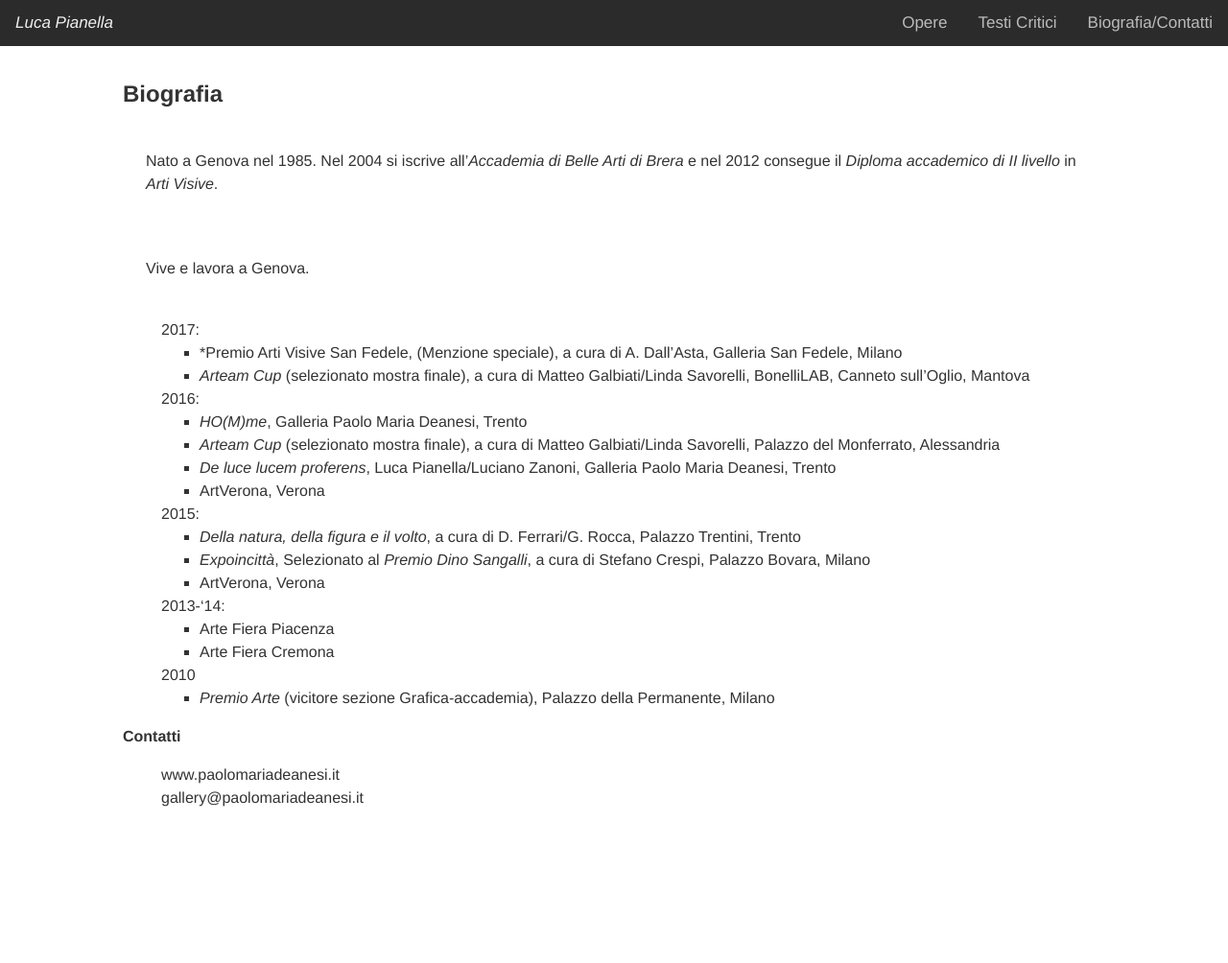
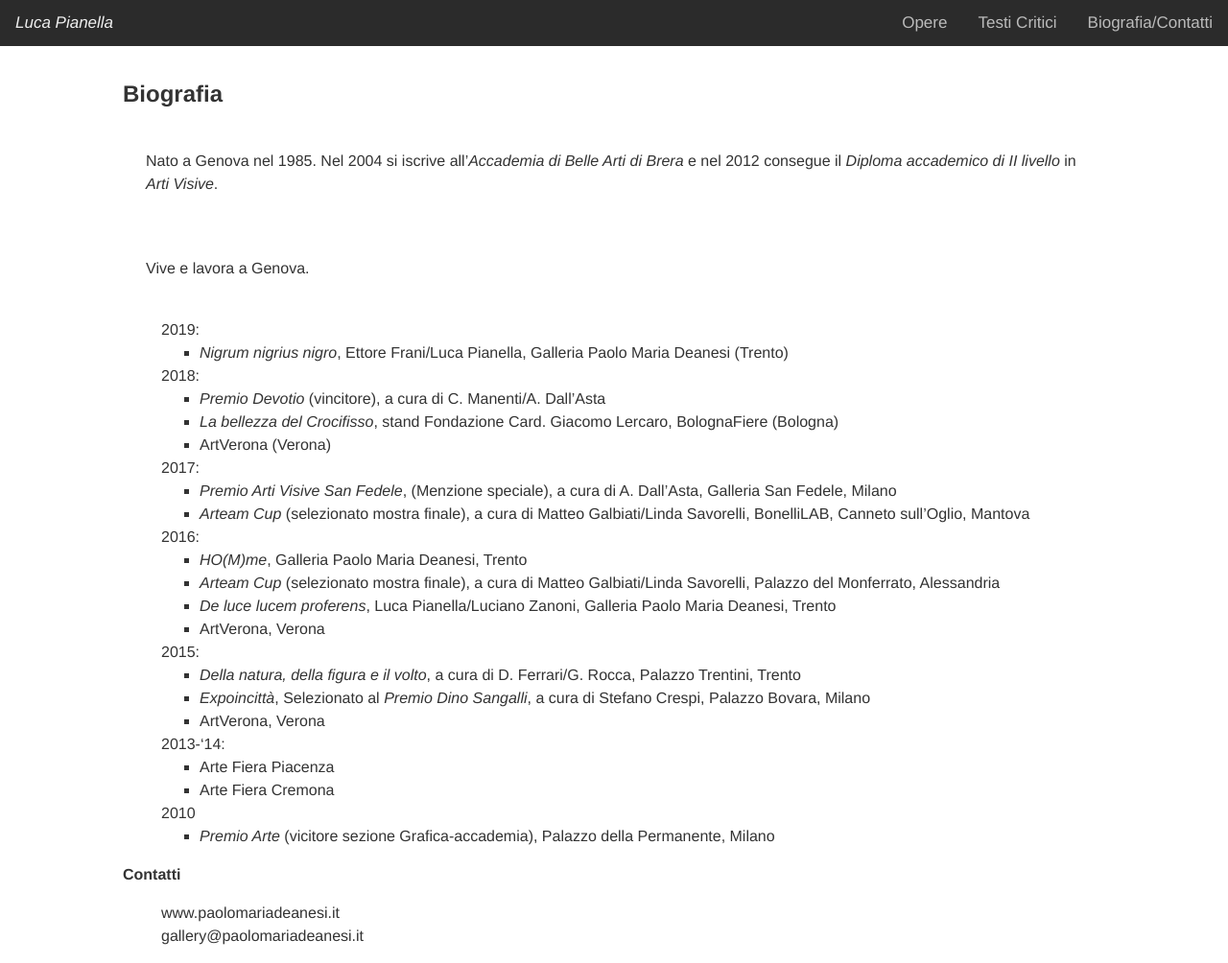
Before and after one commit to liukliuk/liukliuk.github.io, a Jekyll site: the page built from biografia-contatti/index.md, in a window 1280 px wide. Shown: the whole page at 96% size. Built offline with Jekyll 4.4.1, drawn with Linux system fonts in a browser that asks for light colours; before the commit the page ends 900 px from its top, so only the background shows below that.

Commit message:
Update index.md

```diff
--- a/biografia-contatti/index.md
+++ b/biografia-contatti/index.md
@@ -10,8 +10,14 @@ Nel 2004 si iscrive all'*Accademia di Belle Arti di Brera* e nel 2012 consegue i
 
 Vive e lavora a Genova.
 
+* 2019:
+  -	*Nigrum nigrius nigro*, Ettore Frani/Luca Pianella, Galleria Paolo Maria Deanesi (Trento)
+* 2018:
+  -	*Premio Devotio* (vincitore), a cura di C. Manenti/A. Dall'Asta
+  - *La bellezza del Crocifisso*, stand Fondazione Card. Giacomo Lercaro, BolognaFiere (Bologna)
+  -	ArtVerona (Verona)
 * 2017:
-  - *Premio Arti Visive San Fedele, (Menzione speciale), a cura di A. Dall'Asta, Galleria San Fedele, Milano
+  - *Premio Arti Visive San Fedele*, (Menzione speciale), a cura di A. Dall'Asta, Galleria San Fedele, Milano
   - *Arteam Cup* (selezionato mostra finale), a cura di Matteo Galbiati/Linda Savorelli, BonelliLAB, Canneto sull'Oglio, Mantova
 * 2016:
   - *HO(M)me*, Galleria Paolo Maria Deanesi, Trento
```
